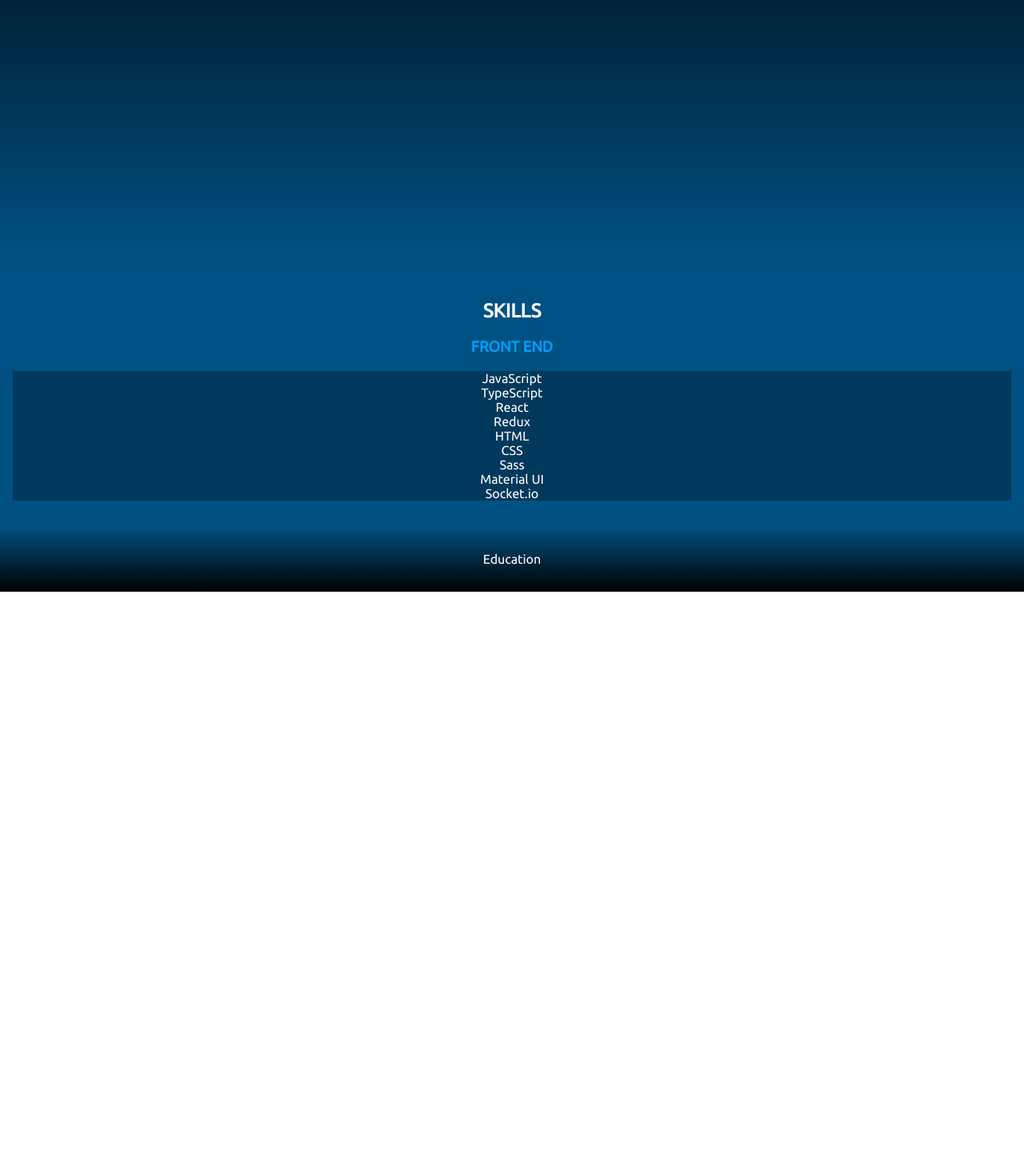
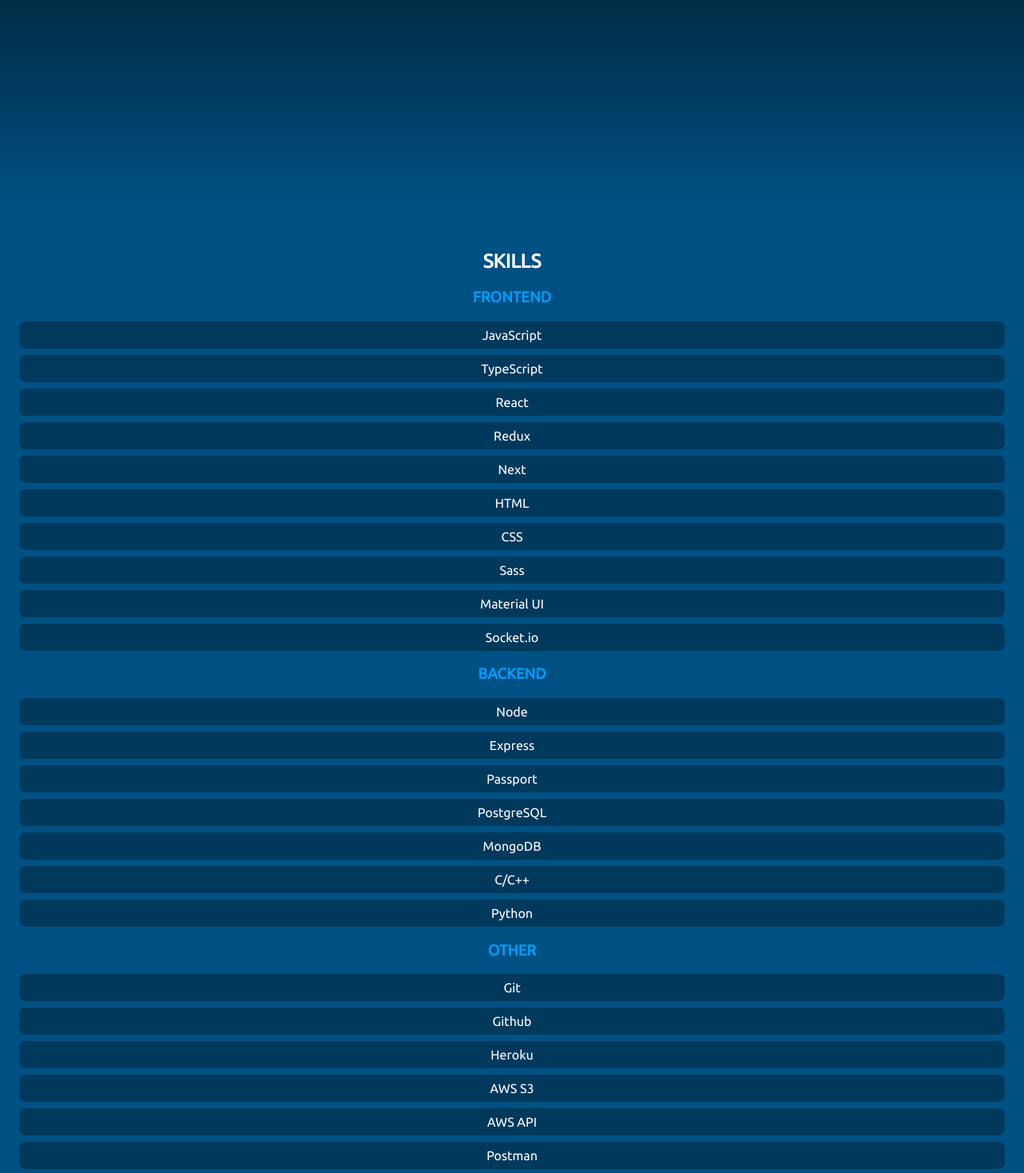
Before and after one commit to ynenakho/portfolio, a React (Create React App) app: page / in a window 1280 px wide. Shown: the part 1330-2797 px from the top of the page at 80% size. Before the commit the page ends 2088 px from the top, so only its background shows below. Built offline with nearby package versions, Linux system fonts and the light colour scheme.

Commit message:
working on education section

```diff
--- a/src/components/Education.tsx
+++ b/src/components/Education.tsx
@@ -1,7 +1,33 @@
+interface SchoolProps {
+  course: string;
+  school: string;
+  website: string;
+}
+
+const School: React.FC<SchoolProps> = ({ course, school, website }) => {
+  return (
+    <div className="school-container">
+      <p className="course">{course}</p>
+      <p className="school">{school}</p>
+      <p className="website">{website}</p>
+    </div>
+  );
+};
+
 const Education: React.FC = () => {
+  const schools: SchoolProps[] = [
+    {
+      course: 'Software Engineering Program',
+      school: '42 Silicon Valley',
+      website: 'https://www.42.us.org/',
+    },
+  ];
   return (
     <div className="education section black-gradient">
-      <div>Education</div>
+      <h2>Education</h2>
+      {schools.map(({ course, school, website }) => (
+        <School course={course} school={school} website={website} />
+      ))}
     </div>
   );
 };
--- a/src/components/Skills.tsx
+++ b/src/components/Skills.tsx
@@ -12,17 +12,46 @@
     'TypeScript',
     'React',
     'Redux',
+    'Next',
     'HTML',
     'CSS',
     'Sass',
     'Material UI',
     'Socket.io',
   ];
+
+  const backEndSkills: string[] = [
+    'Node',
+    'Express',
+    'Passport',
+    'PostgreSQL',
+    'MongoDB',
+    'C/C++',
+    'Python',
+  ];
+
+  const otherSkills: string[] = [
+    'Git',
+    'Github',
+    'Heroku',
+    'AWS S3',
+    'AWS API',
+    'Postman',
+  ];
+
   return (
     <div className="skills section blue">
       <h2>Skills</h2>
-      <h3>Front End</h3>
+      <h3>FrontEnd</h3>
       {frontEndSkills.map((skill) => (
+        <Skill skill={skill} />
+      ))}
+      <h3>BackEnd</h3>
+      {backEndSkills.map((skill) => (
+        <Skill skill={skill} />
+      ))}
+      <h3>Other</h3>
+      {otherSkills.map((skill) => (
         <Skill skill={skill} />
       ))}
     </div>
--- /dev/null
+++ b/src/styles/_education.scss
@@ -0,0 +1,6 @@
+.school-container {
+  @include flexCenter(column);
+  padding: 2 * $sizing;
+  background: rgba(255, 255, 255, 0.8);
+  border-radius: 12px;
+}
--- a/src/styles/_skills.scss
+++ b/src/styles/_skills.scss
@@ -1,3 +1,6 @@
 .skill {
   background: rgba(0, 0, 0, 0.3);
+  padding: $sizing;
+  border-radius: 8px;
+  margin: $sizing;
 }
--- a/src/styles/styles.css
+++ b/src/styles/styles.css
@@ -261,11 +261,37 @@
 
 .skill {
   background: rgba(0, 0, 0, 0.3);
+  padding: 8px;
+  border-radius: 8px;
+  margin: 8px;
+}
+
+.school-container {
+  display: -webkit-box;
+  display: -ms-flexbox;
+  display: flex;
+  -webkit-box-align: center;
+      -ms-flex-align: center;
+          align-items: center;
+  -webkit-box-pack: center;
+      -ms-flex-pack: center;
+          justify-content: center;
+  -webkit-box-orient: vertical;
+  -webkit-box-direction: normal;
+      -ms-flex-direction: column;
+          flex-direction: column;
+  padding: 16px;
+  background: rgba(255, 255, 255, 0.8);
+  border-radius: 12px;
 }
 
 body {
   color: white;
   font-family: 'Ubuntu', serif;
+}
+
+p {
+  margin: 0;
 }
 
 h2 {
--- a/src/styles/styles.scss
+++ b/src/styles/styles.scss
@@ -26,6 +26,7 @@
 @import './section';
 @import './icon';
 @import './skills';
+@import './education';
 
 // .main {
 // padding: 16px;
@@ -36,6 +37,10 @@
   font-family: 'Ubuntu', serif;
 }
 
+p {
+  margin: 0;
+}
+
 h2 {
   text-transform: uppercase;
 }
```
Also changed, not shown: 1 other file (tests, documents, lock files or other folders).
